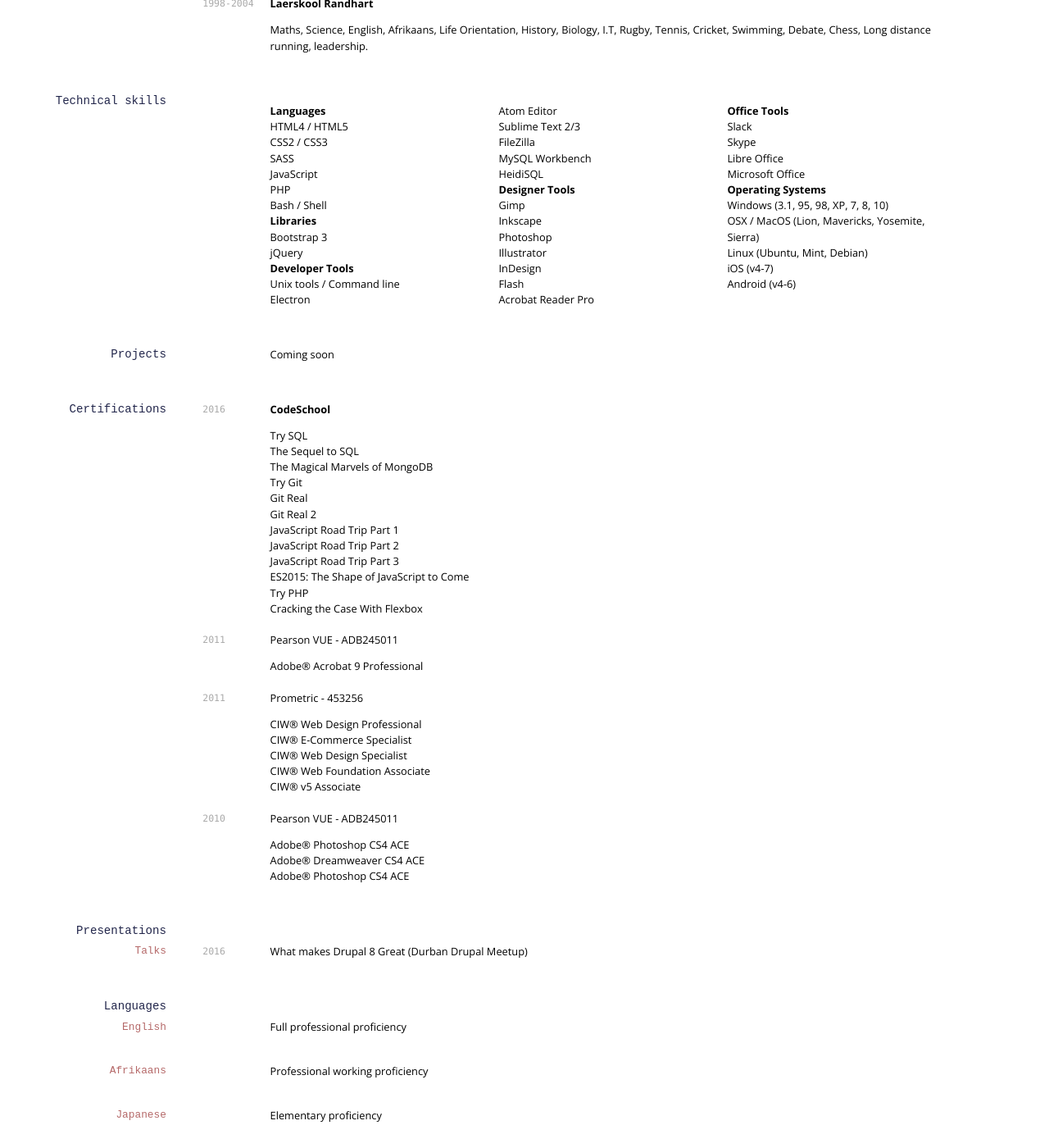
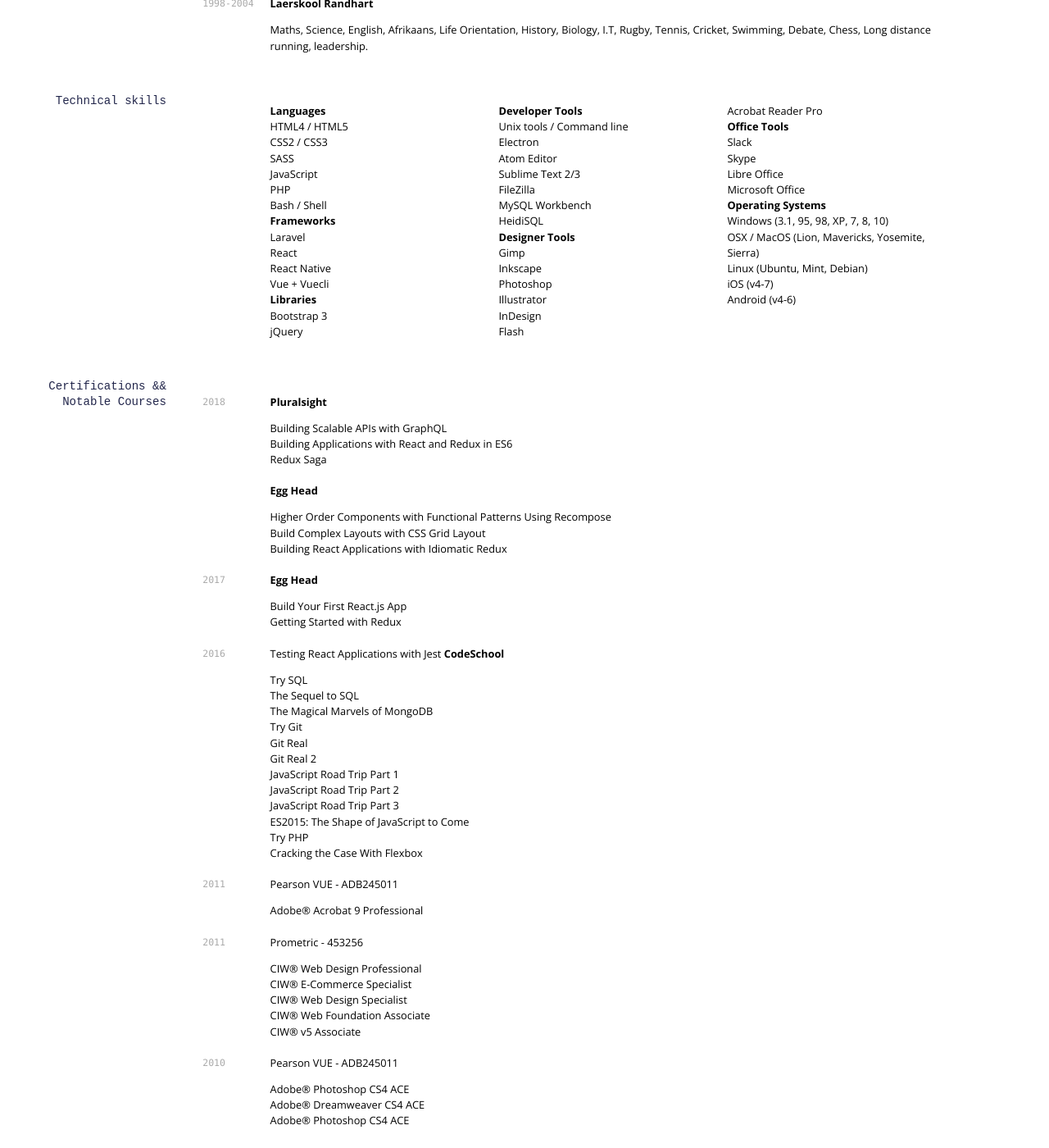
Before and after one commit to RStrydom/CV, a Jekyll site: the page built from index.md, in a window 1280 px wide and 1400 px high, scrolled down 1193 px. Shown: the whole window at 82% size. Built offline with Jekyll 4.4.1, drawn with Linux system fonts in a browser that asks for light colours; nearby versions of some CDN libraries; some of the changed text lies outside the part shown.

Commit message:
Add latest courses and talks

```diff
--- a/index.md
+++ b/index.md
@@ -77,6 +77,11 @@ __Laerskool Randhart__
 - JavaScript
 - PHP
 - Bash / Shell
+- __Frameworks__
+- Laravel
+- React
+- React Native
+- Vue + Vuecli
 - __Libraries__
 - Bootstrap 3
 - jQuery
@@ -109,11 +114,25 @@ __Laerskool Randhart__
 - Android (v4-6)
 </div>
 
-## Projects
-Coming soon
+## Certifications && Notable Courses
 
-## Certifications
+`2018`
+__Pluralsight__
+- Building Scalable APIs with GraphQL
+- Building Applications with React and Redux in ES6
+- Redux Saga
 
+__Egg Head__
+- Higher Order Components with Functional Patterns Using Recompose
+- Build Complex Layouts with CSS Grid Layout
+- Building React Applications with Idiomatic Redux
+
+`2017`
+__Egg Head__
+- Build Your First React.js App
+- Getting Started with Redux
+
+Testing React Applications with Jest
 `2016`
 __CodeSchool__
 - Try SQL
@@ -151,6 +170,14 @@ Pearson VUE - ADB245011
 
 ### Talks
 
+`2018`
+Many DevChat presentations on topics such as:
+- CSS-Grid
+- Serverless
+- Slack Bots
+- How to contribute to Open Source
+- Automated Testing
+
 `2016`
 What makes Drupal 8 Great (Durban Drupal Meetup)
 
```
